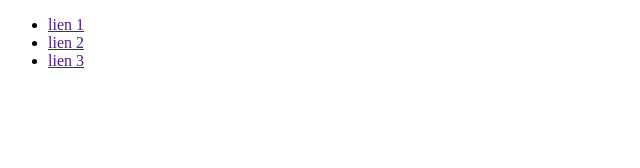
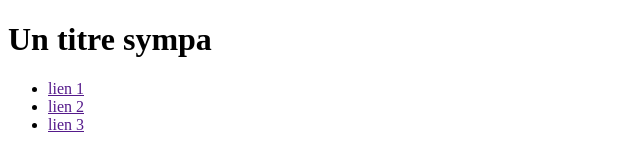
Before and after one commit to Abdoulaye123Diallo/apprendre-github, a plain HTML site: page index.html in a window 1280 px wide. Shown: the whole page, without its empty margins (0-640 px from the left). Drawn offline with Linux system fonts and the light colour scheme.

Commit message:
Ajout d'un titre sympa de niveau h1 closes #3

```diff
--- a/index.html
+++ b/index.html
@@ -6,6 +6,7 @@
     <title>Porte-Folio</title>
 </head>
 <body>
+    <h1>Un titre sympa</h1>
     <nav>
         <ul>
             <li><a href="">lien 1</a></li>
```
